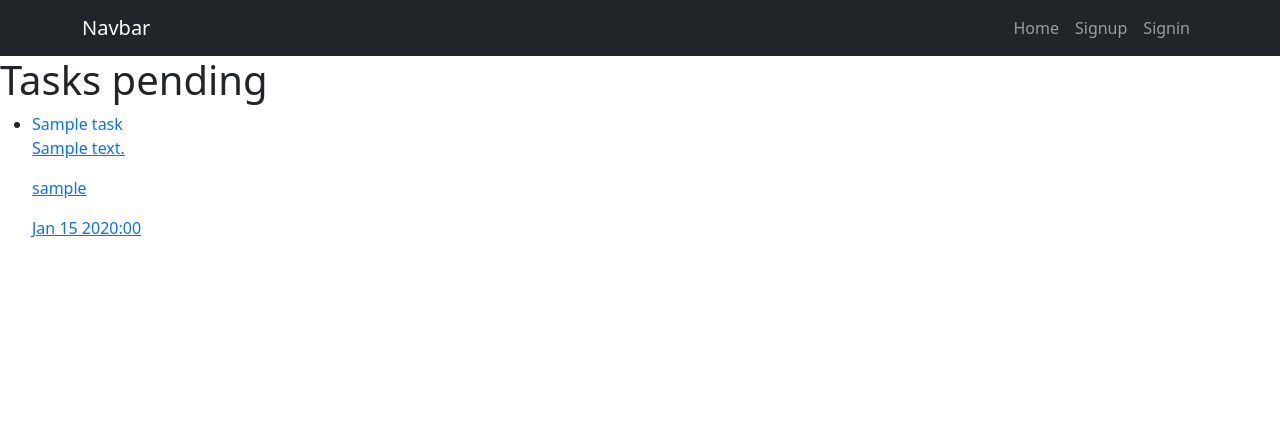
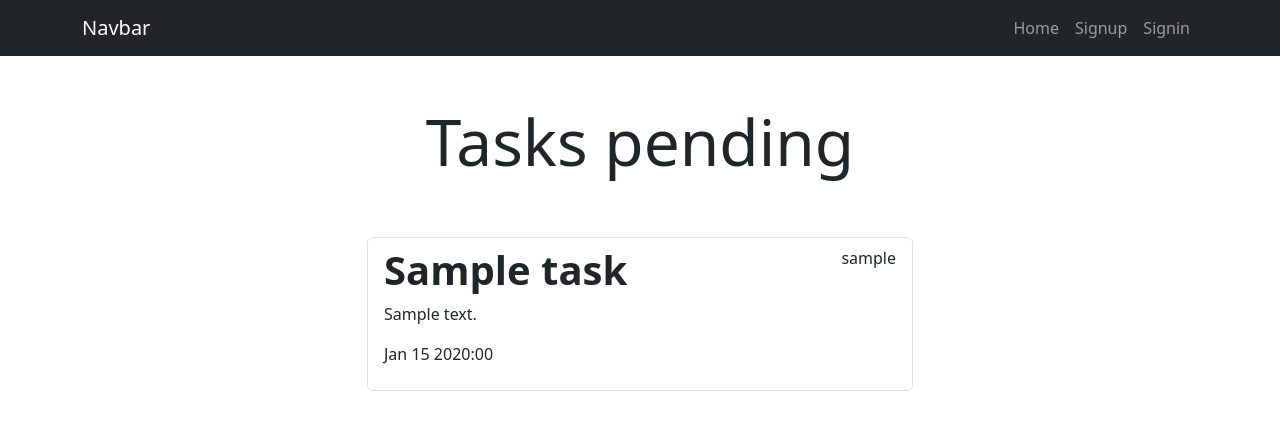
Before and after one commit to JeanGC970520/crud_auth, a Django app: template tasks/templates/tasks.html in a window 1280 px wide. Shown: the top 430 px of the page. Run offline with Django 3.2, Linux system fonts and the light colour scheme; the template is opened without the code that fills it: most values are stand-ins (such as "Sample title", 1, 10 or a date in 2020).

Commit message:
Styling Tasks with Bootstrap

```diff
--- a/tasks/templates/tasks.html
+++ b/tasks/templates/tasks.html
@@ -2,27 +2,34 @@
 
 {% block content %}
 
-<h1>Tasks pending</h1>
+<main class="container">
+    <div class="row">
+        <div class="col-md-6 offset-md-3">
+            <h1 class="text-center display-3 py-5">Tasks pending</h1>
 
-<ul>
+            <ul class="list-group">
                 {% for task in tasks %}
 
-    <li>
-        <a href="{% url 'taskDetail' task.id %}">
+                <a class="list-group-item" href="{% url 'taskDetail' task.id %}">
+                    <header class="d-flex justify-content-between">
                         {% if task.important %}
-                <strong>{{ task.title }}</strong>
+                            <h1 class="fw-bold text-success">{{ task.title }}</h1>
                         {% else %}
-                <label>{{ task.title }}</label>
+                            <h1 class="fw-bold">{{ task.title }}</h1>
                         {% endif %}
+                        <p>{{ task.user.username }}</p>
+                    </header>
+
                     <p>{{ task.description }}</p>
-            <p>{{ task.user.username }}</p>
 
                     <p>{{ task.dateCompleted|date:'M d Y:i' }}</p>
                 </a>
-    </li>
 
                 {% endfor %}
             </ul>
+        </div>
+    </div>
+</main>
 
 
 {% endblock %}
```
Also changed, not shown: db.sqlite3. Lines whose indentation alone changed are shown as unchanged.
